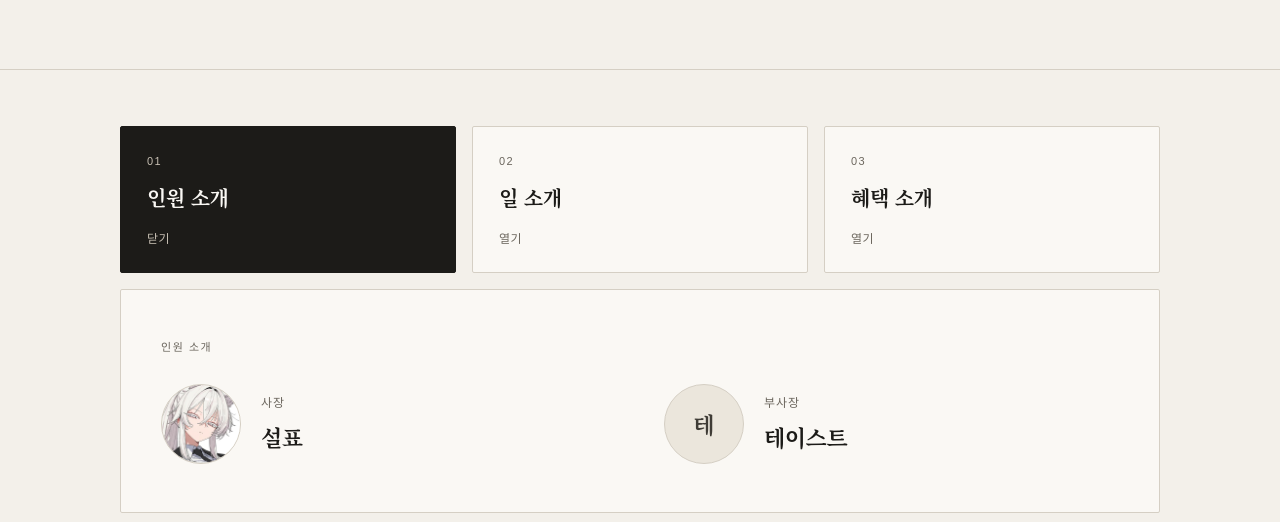
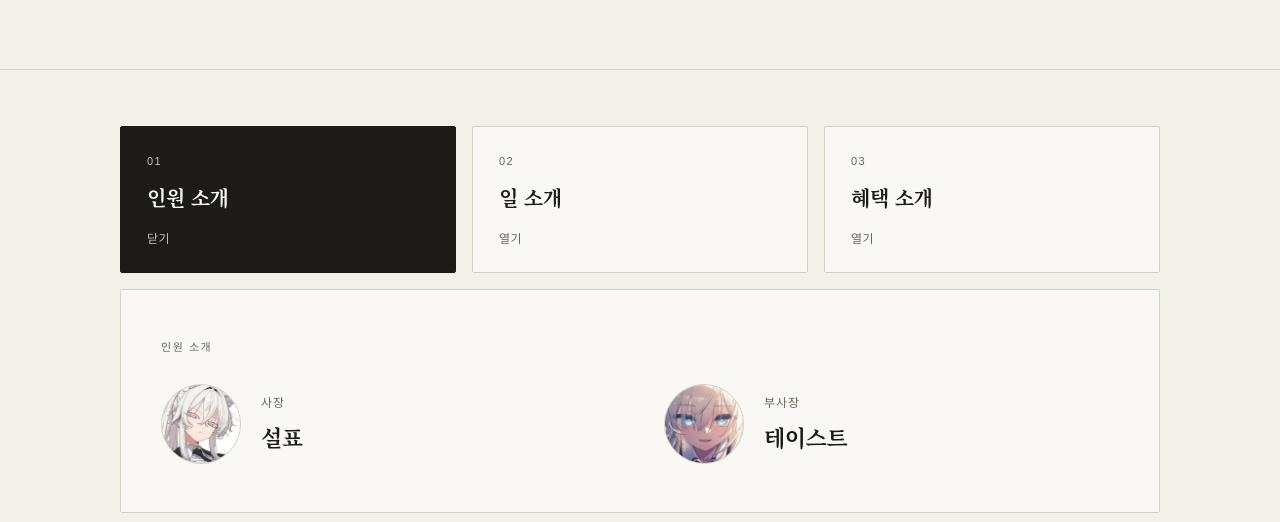
Before and after one commit to oaoaoaoartrt-creator/gaecheonbak, a plain HTML site: page index.html in a window 1280 px wide. Both pictures are taken after a click on the link "인원 소개". Shown: the part 331-853 px from the top of the page. Drawn offline with Linux system fonts and the light colour scheme; a web font is replaced by a local one.

Commit message:
부사장 사진 추가

```diff
--- a/index.html
+++ b/index.html
@@ -586,7 +586,7 @@
                   <!-- 사진을 쓰려면 아래 주석을 해제하고 src에 경로 또는 URL을 넣으세요.
                        예: <img src="images/taste.jpg" alt="테이스트">
                        이미지를 넣으면 이니셜 대신 사진이 표시됩니다. -->
-                  <!-- <img src="images/taste.jpg" alt="테이스트"> -->
+                  <img src="images/taste.jpg" alt="부사장 테이스트">
                   <span aria-hidden="true">테</span>
                 </div>
                 <div>
```
Also changed, not shown: images/taste.jpg (added).
